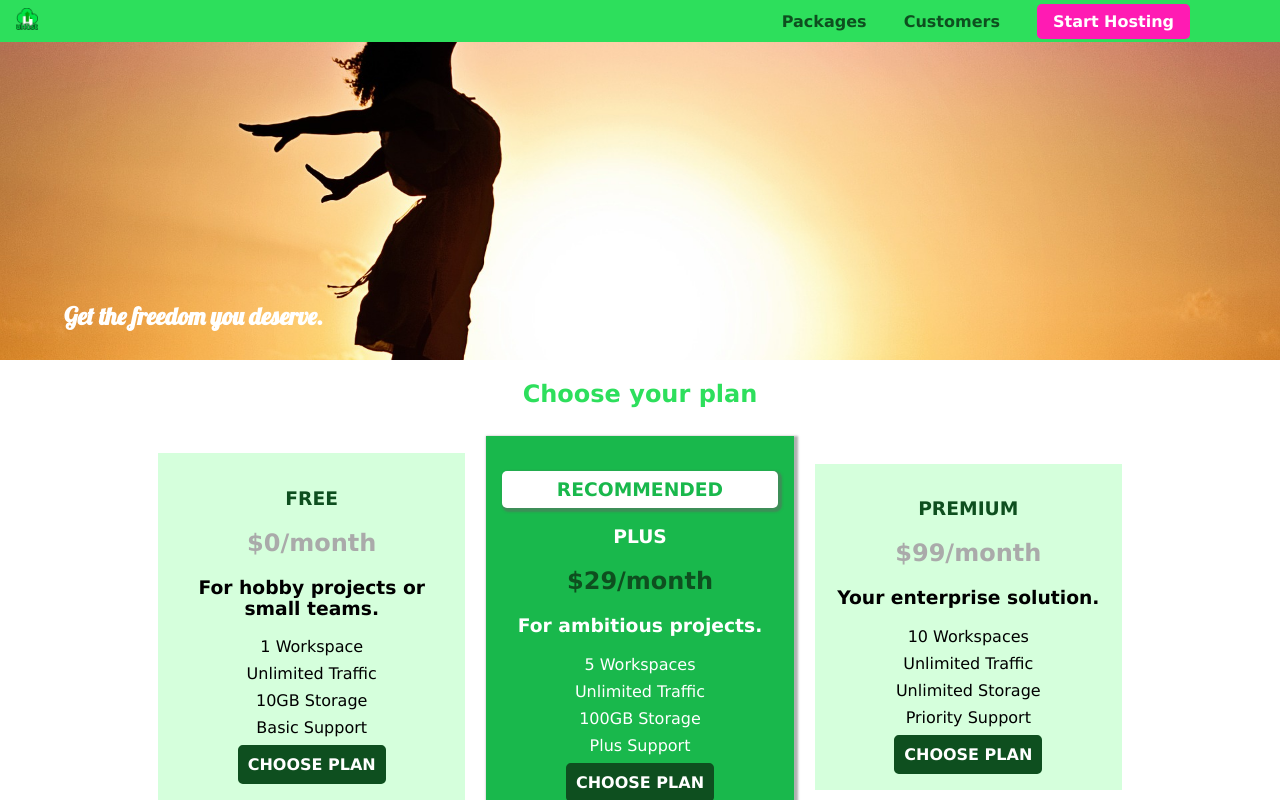
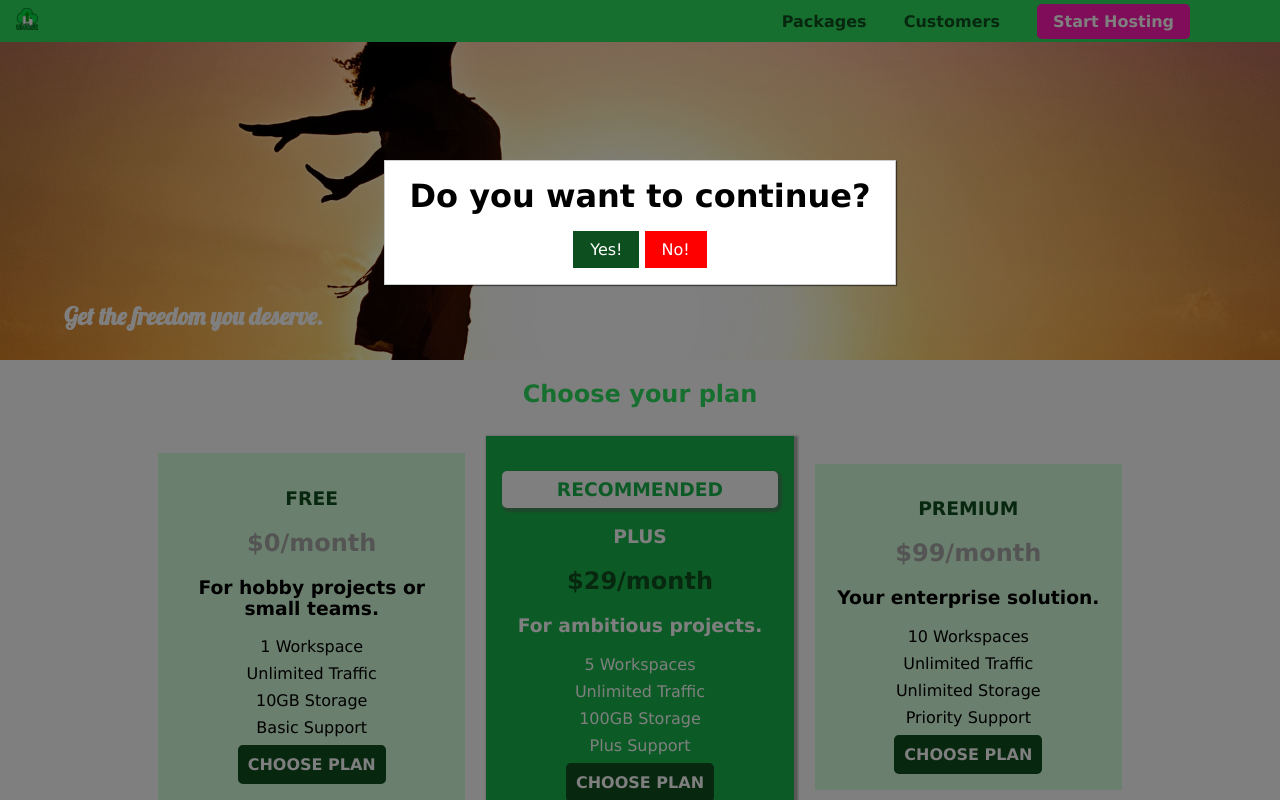
Before and after one commit to RayyanX95/uHost, a plain HTML site: page index.html in a window 1280 px wide. Shown: the top 800 px of the page. Drawn offline with Linux system fonts and the light colour scheme.

Commit message:
add backdrop and modal to the app

```diff
--- a/index.html
+++ b/index.html
@@ -14,6 +14,15 @@
 </head>
 
 <body>
+    <div class="backdrop"></div>
+    <div class="modal">
+        <h1 class="modal__title">Do you want to continue?</h1>
+        <div class="modal__actions">
+            <a href="start-hosting/index.html" class="modal__action">Yes!</a>
+            <button class="modal__action modal__action--negative" type="button">No!</button>
+        </div>
+    </div>
+
     <header class="main-header">
         <div>
             <a href="index.html" class="main-header__brand">
@@ -110,13 +119,13 @@
             </ul>
         </section>
     </main>
-    <footer class="main-footer" >
+    <footer class="main-footer">
         <nav>
-            <ul class="main-footer__links" >
-                <li class="main-footer__link" >
+            <ul class="main-footer__links">
+                <li class="main-footer__link">
                     <a href="#">Support</a>
                 </li>
-                <li class="main-footer__link" >
+                <li class="main-footer__link">
                     <a href="#">Terms of use</a>
                 </li>
             </ul>
--- a/main.css
+++ b/main.css
@@ -81,7 +81,7 @@
 }
 
 .plan--highlighted .plan__title {
-  color: white;;
+  color: white;
 }
 
 .plan__features {
@@ -93,8 +93,6 @@
 .plan__features li {
   margin: 8px;
 }
-
-
 
 #key-features {
   background: #ff1bb3;
@@ -135,3 +133,53 @@
   color: white;
   font-size: 1.3rem;
 }
+
+/* Modal Styles */
+.modal {
+  position: fixed;
+  /* display: none; */
+  z-index: 200;
+  top: 20%;
+  left: 30%;
+  width: 40%;
+  background: white;
+  padding: 1rem;
+  border: 1px solid #ccc;
+  box-shadow: 1px 1px 1px rgba(0, 0, 0, 0.5);
+}
+
+.modal__title {
+  text-align: center;
+  margin: 0 0 1rem 0;
+}
+
+.modal__actions {
+  text-align: center;
+}
+
+.modal__action {
+  border: 1px solid #0e4f1f;
+  background: #0e4f1f;
+  text-decoration: none;
+  color: white;
+  font: inherit;
+  padding: 0.5rem 1rem;
+  cursor: pointer;
+}
+
+.modal__action:hover,
+.modal__action:active {
+  background: #2ddf5c;
+  border-color: #2ddf5c;
+}
+
+.modal__action--negative {
+  background: red;
+  border-color: red;
+}
+
+.modal__action--negative:hover,
+.modal__action--negative:active {
+  background: #ff5454;
+  border-color: #ff5454;
+}
--- a/shared.css
+++ b/shared.css
@@ -8,6 +8,18 @@ body {
     'Lucida Sans Unicode', Geneva, Verdana, sans-serif;
   margin: 0;
 }
+
+.backdrop {
+  position: fixed;
+  top: 0;
+  left: 0;
+  width: 100vw;
+  height: 100vh;
+  z-index: 100;
+  background-color: rgba(0,0,0,0.5);
+}
+
+
 
 .main-header {
   background-color: #2ddf5c;
```
